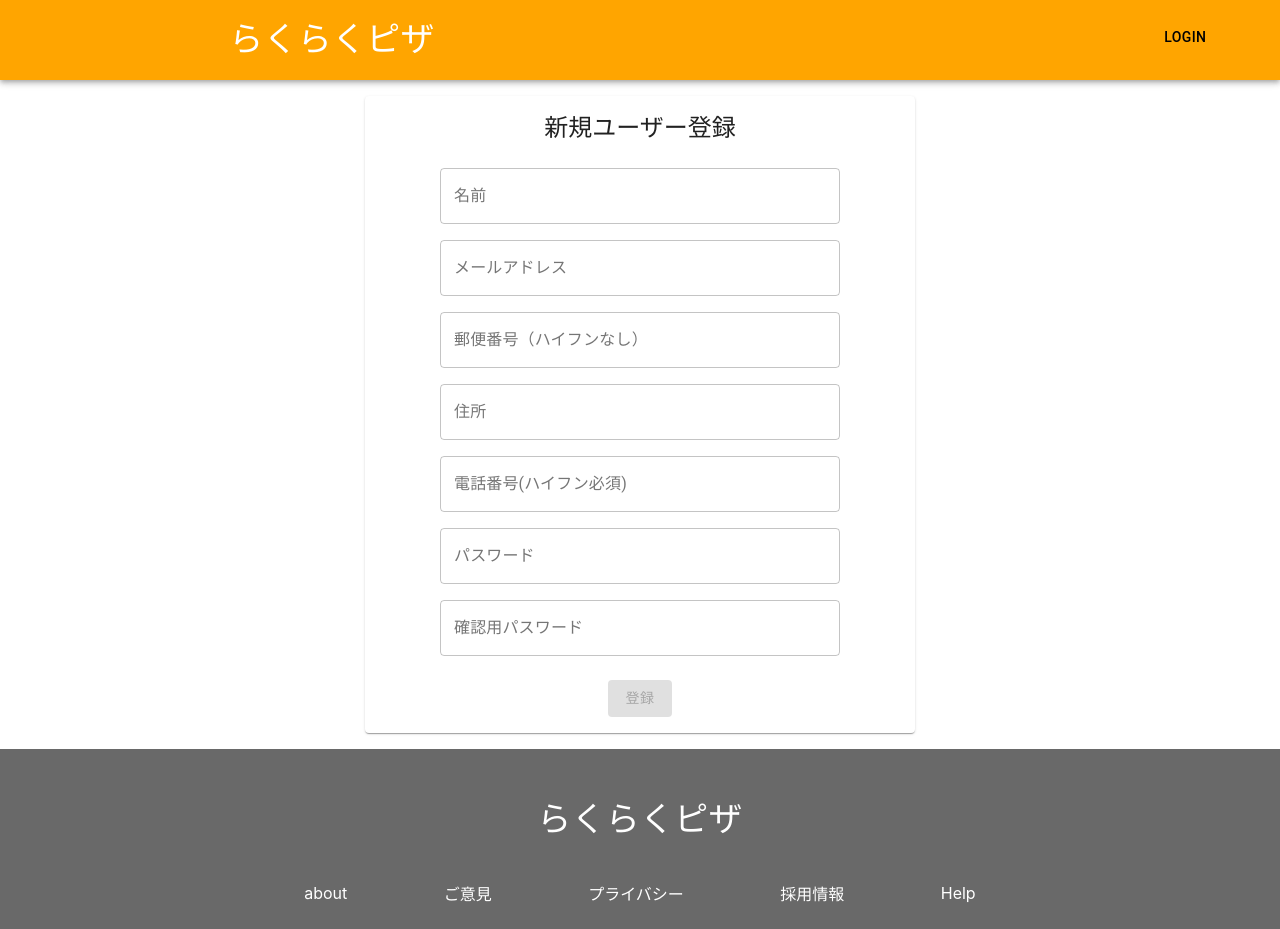
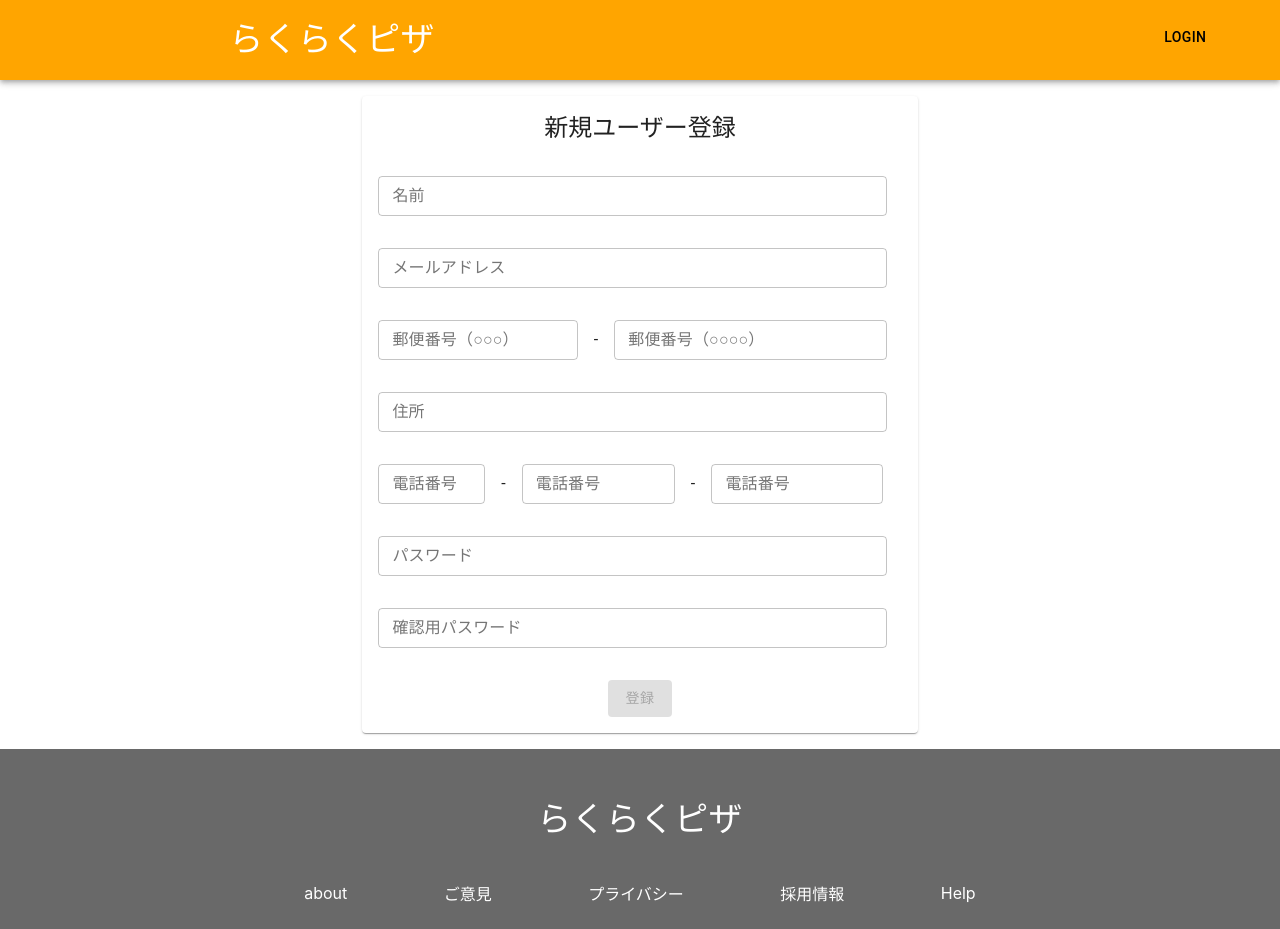
Before and after one commit to OgawaShinji/ecsite-React-Typescript, a React (Create React App) app: page /register in a window 1280 px wide. Built offline with nearby package versions, Linux system fonts and the light colour scheme.

Commit message:
レイアウト修正(郵便番号・電話番号フォームを分割)

```diff
--- a/src/components/register/index.tsx
+++ b/src/components/register/index.tsx
@@ -12,20 +12,25 @@
     createStyles({
         root: {
             '& .MuiTextField-root': {
-                margin: theme.spacing(1),
-                width: 400,
+                margin: theme.spacing(2),
             },
         },
         pad: {
             padding: theme.spacing(2),
         },
         root2: {
-            width: 550,
+            width: '55ch',
         },
         color: {
             backgroundColor: "#ffa500",
             color: "white"
-        }
+        },
+        zipForm: {
+            width: '27ch',
+        },
+        telForm: {
+            width: '17ch',
+        },
     }),
 );
 
@@ -182,42 +187,64 @@
                         <div className={classes.root}>
                             <Typography className={classes.pad} component="h5" variant="h5"
                                         align={"center"}>新規ユーザー登録</Typography>
-                            <div>
+                            <Grid item xs={11}>
                                 <div style={{color: 'red'}}>{name.errorMessage}</div>
                                 <TextField
+                                    size={"small"}
                                     id="name"
                                     label="名前"
                                     variant="outlined"
                                     value={name.value}
                                     error={name.errorMessage.length > 0}
                                     onChange={handleChangeName}
+                                    fullWidth
                                 />
-                            </div>
-                            <div>
+                            </Grid>
+                            <Grid item xs={11}>
                                 <div style={{color: 'red'}}>{email.errorMessage}</div>
                                 <TextField
+                                    size={"small"}
                                     id="email"
                                     label="メールアドレス"
                                     variant="outlined"
                                     value={email.value}
                                     error={email.errorMessage.length > 0}
                                     onChange={handleChangeEmail}
+                                    fullWidth
                                 />
-                            </div>
-                            <div>
+                            </Grid>
+                            <Grid container  alignItems={"center"}>
+                                <Grid item xs={5}>
                                     <div style={{color: 'red'}}>{zipcode.errorMessage}</div>
                                     <TextField
+                                        size={"small"}
                                         id="zipcode"
-                                    label="郵便番号（ハイフンなし）"
+                                        label="郵便番号（○○○）"
                                         variant="outlined"
                                         value={zipcode.value}
                                         error={zipcode.errorMessage.length > 0}
                                         onChange={handleChangeZipcode}
                                     />
-                            </div>
-                            <div>
+                                </Grid>
+                                <Grid item ><Typography align={"center"}>-</Typography></Grid>
+                                <Grid item xs={6}>
+                                    <div style={{color: 'red'}}>{zipcode.errorMessage}</div>
+                                    <TextField
+                                        size={"small"}
+                                        id="zipcode"
+                                        label="郵便番号（○○○○）"
+                                        variant="outlined"
+                                        value={zipcode.value}
+                                        error={zipcode.errorMessage.length > 0}
+                                        onChange={handleChangeZipcode}
+                                        className={classes.zipForm}
+                                    />
+                                </Grid>
+                            </Grid>
+                            <Grid item xs={11}>
                                 <div style={{color: 'red'}}>{address.errorMessage}</div>
                                 <TextField
+                                    size={"small"}
                                     id="address"
                                     label="住所"
                                     variant="outlined"
@@ -226,40 +253,74 @@
                                     onChange={handleChangeAddress}
                                     fullWidth
                                 />
-                            </div>
-                            <div>
+                            </Grid>
+                            <Grid container alignItems={"center"}>
+                                <Grid item xs={3}>
                                     <div style={{color: 'red'}}>{telephone.errorMessage}</div>
                                     <TextField
-                                    id="telephone"
-                                    label="電話番号(ハイフン必須)"
+                                        size={"small"}
+                                        id="telephone1"
+                                        label="電話番号"
                                         variant="outlined"
                                         value={telephone.value}
                                         error={telephone.errorMessage.length > 0}
                                         onChange={handleChangeTel}
                                     />
-                            </div>
-                            <div>
+                                </Grid>
+                                <Grid item ><Typography align={"center"}>-</Typography></Grid>
+                                <Grid item xs={4}>
+                                    <div style={{color: 'red'}}>{telephone.errorMessage}</div>
+                                    <TextField
+                                        size={"small"}
+                                        id="telephone2"
+                                        label="電話番号"
+                                        variant="outlined"
+                                        value={telephone.value}
+                                        error={telephone.errorMessage.length > 0}
+                                        onChange={handleChangeTel}
+                                    />
+                                </Grid>
+                                <Grid item ><Typography align={"center"}>-</Typography></Grid>
+                                <Grid item xs={4} >
+                                    <div style={{color: 'red'}}>{telephone.errorMessage}</div>
+                                    <TextField
+                                        size={"small"}
+                                        id="telephone3"
+                                        label="電話番号"
+                                        variant="outlined"
+                                        value={telephone.value}
+                                        error={telephone.errorMessage.length > 0}
+                                        onChange={handleChangeTel}
+                                        className={classes.telForm}
+                                    />
+                                </Grid>
+                            </Grid>
+                            <Grid item xs={11}>
                                 <div style={{color: 'red'}}>{password.errorMessage}</div>
                                 <TextField
+                                    size={"small"}
                                     id="password"
                                     label="パスワード"
                                     variant="outlined"
                                     value={password.value}
                                     error={password.errorMessage.length > 0}
                                     onChange={handleChangePassword}
+                                    fullWidth
                                 />
-                            </div>
-                            <div>
+                            </Grid>
+                            <Grid item xs={11}>
                                 <div style={{color: 'red'}}>{confirmationPassword.errorMessage}</div>
                                 <TextField
+                                    size={"small"}
                                     id="confirmationPassword"
                                     label="確認用パスワード"
                                     variant="outlined"
                                     value={confirmationPassword.value}
                                     error={confirmationPassword.errorMessage.length > 0}
                                     onChange={handleChangeConfirmationPassword}
+                                    fullWidth
                                 />
-                            </div>
+                            </Grid>
                             {emailDuplicated &&
                             <Typography className={classes.pad} variant={"subtitle1"} align={"center"}
                                         color={"secondary"}>メールアドレスが重複しています</Typography>}
```
Lines whose indentation alone changed are shown as unchanged.
